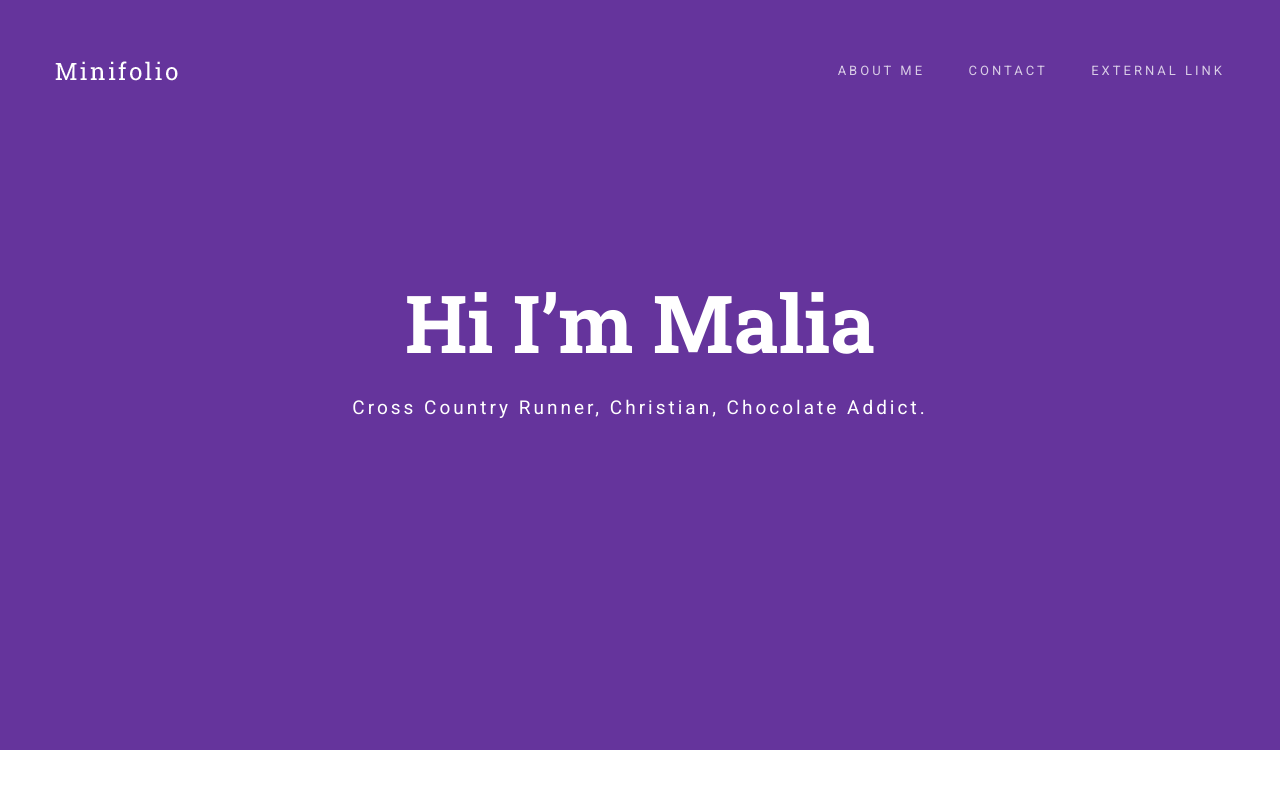
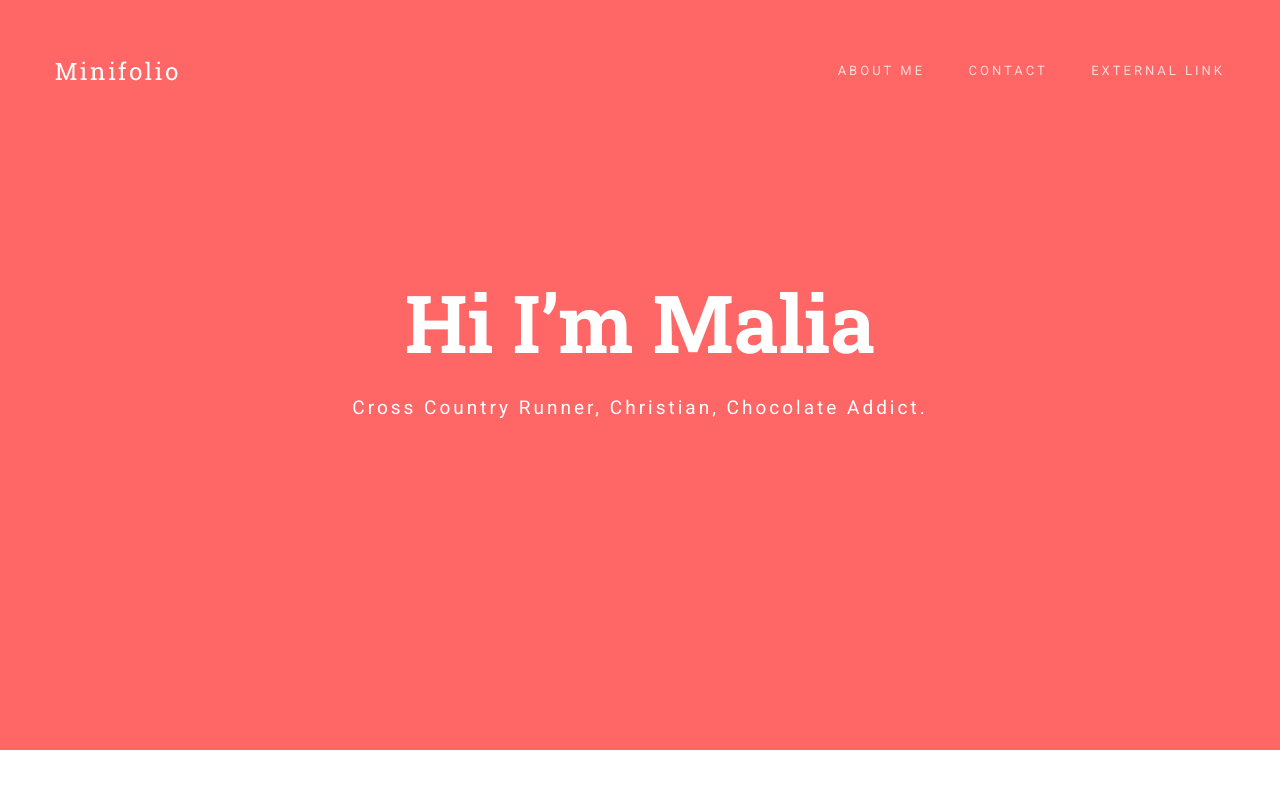
Before and after one commit to GWC-UIUC/extra6, a plain HTML site: page index.html in a window 1280 px wide. Shown: the top 800 px of the page. Drawn offline with nearby package versions, Linux system fonts and the light colour scheme.

Commit message:
I changed the background color.

```diff
--- a/css/main.css
+++ b/css/main.css
@@ -298,7 +298,7 @@ ul li {
 -------------------------------------------------------------------------------*/
 
 .banner {
-	background-color: #65349c;
+	background-color: #ff6666;
 	min-height: 750px;
 }
 .banner-text {
```
